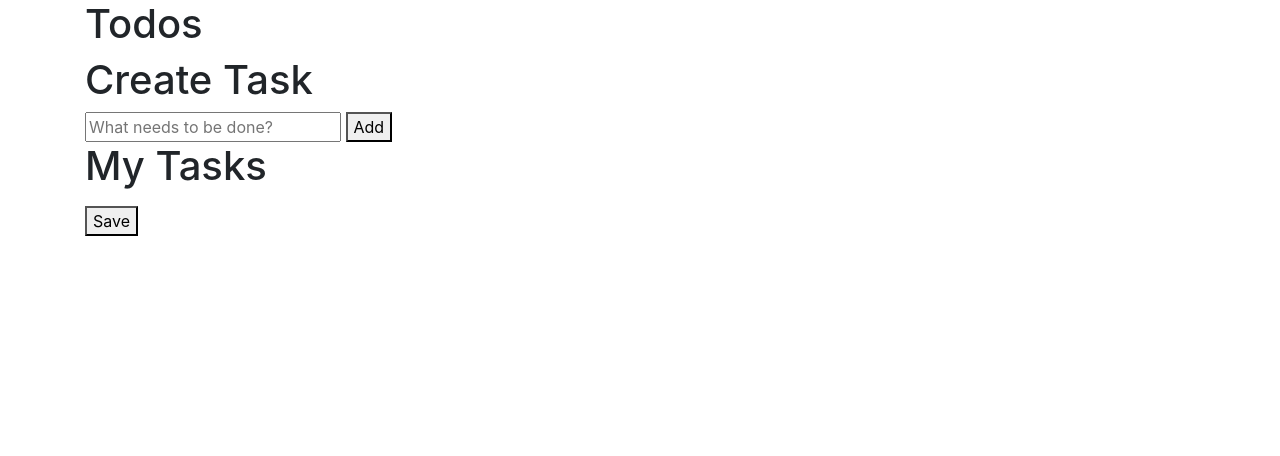
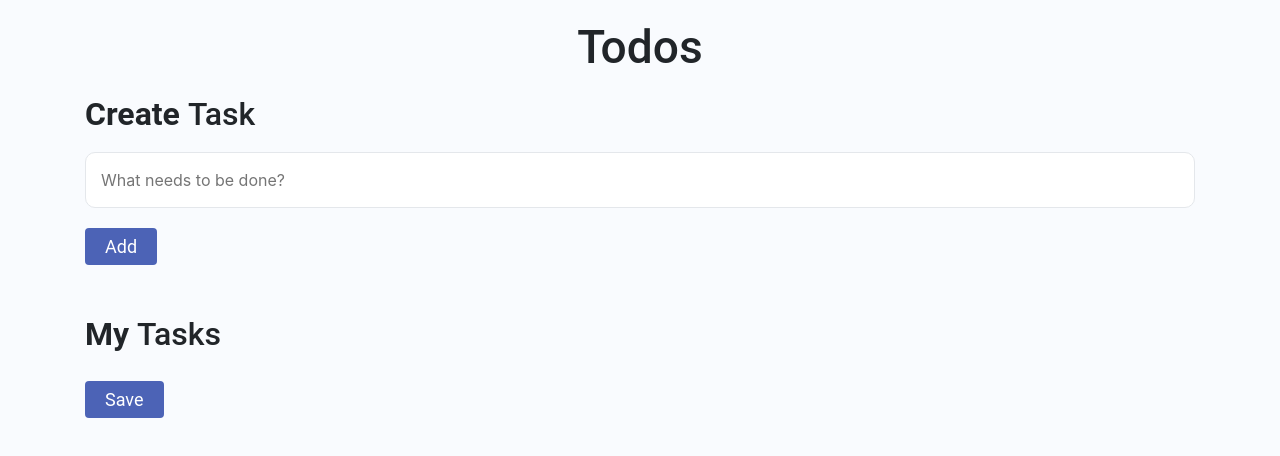
Before and after one commit to SujanyaIpse/to-do-list, a plain HTML site: page index.html in a window 1280 px wide. Drawn offline with nearby package versions, Linux system fonts and the light colour scheme.

Commit message:
modified css and js

```diff
--- a/todo list.html
+++ b/index.html
@@ -3,11 +3,12 @@
 
 <head>
     <link rel="stylesheet" href="https://stackpath.bootstrapcdn.com/bootstrap/4.5.2/css/bootstrap.min.css" integrity="sha384-JcKb8q3iqJ61gNV9KGb8thSsNjpSL0n8PARn9HuZOnIxN0hoP+VmmDGMN5t9UJ0Z" crossorigin="anonymous" />
-
+    <link rel = "stylesheet" href = "style.css"></link>
     <script src="https://code.jquery.com/jquery-3.5.1.slim.min.js" integrity="sha384-DfXdz2htPH0lsSSs5nCTpuj/zy4C+OGpamoFVy38MVBnE+IbbVYUew+OrCXaRkfj" crossorigin="anonymous"></script>
     <script src="https://cdn.jsdelivr.net/npm/popper.js@1.16.1/dist/umd/popper.min.js" integrity="sha384-9/reFTGAW83EW2RDu2S0VKaIzap3H66lZH81PoYlFhbGU+6BZp6G7niu735Sk7lN" crossorigin="anonymous"></script>
     <script src="https://stackpath.bootstrapcdn.com/bootstrap/4.5.2/js/bootstrap.min.js" integrity="sha384-B4gt1jrGC7Jh4AgTPSdUtOBvfO8shuf57BaghqFfPlYxofvL8/KUEfYiJOMMV+rV" crossorigin="anonymous"></script>
     <script src="https://kit.fontawesome.com/5f59ca6ad3.js" crossorigin="anonymous"></script>
+    <script src = "index.js"></script>
 </head>
 
 <body>
--- a/todo list.css
+++ b/style.css
@@ -1,5 +1,3 @@
-@import url("https://fonts.googleapis.com/css2?family=Bree+Serif&family=Caveat:wght@400;700&family=Lobster&family=Monoton&family=Open+Sans:ital,wght@0,400;0,700;1,400;1,700&family=Playfair+Display+SC:ital,wght@0,400;0,700;1,700&family=Playfair+Display:ital,wght@0,400;0,700;1,700&family=Roboto:ital,wght@0,400;0,700;1,400;1,700&family=Source+Sans+Pro:ital,wght@0,400;0,700;1,700&family=Work+Sans:ital,wght@0,400;0,700;1,700&display=swap");
-
 .todos-bg-container {
     background-color: #f9fbfe;
     height: 100vh;
```
Also changed, not shown: index.js (renamed from todo list.js).
